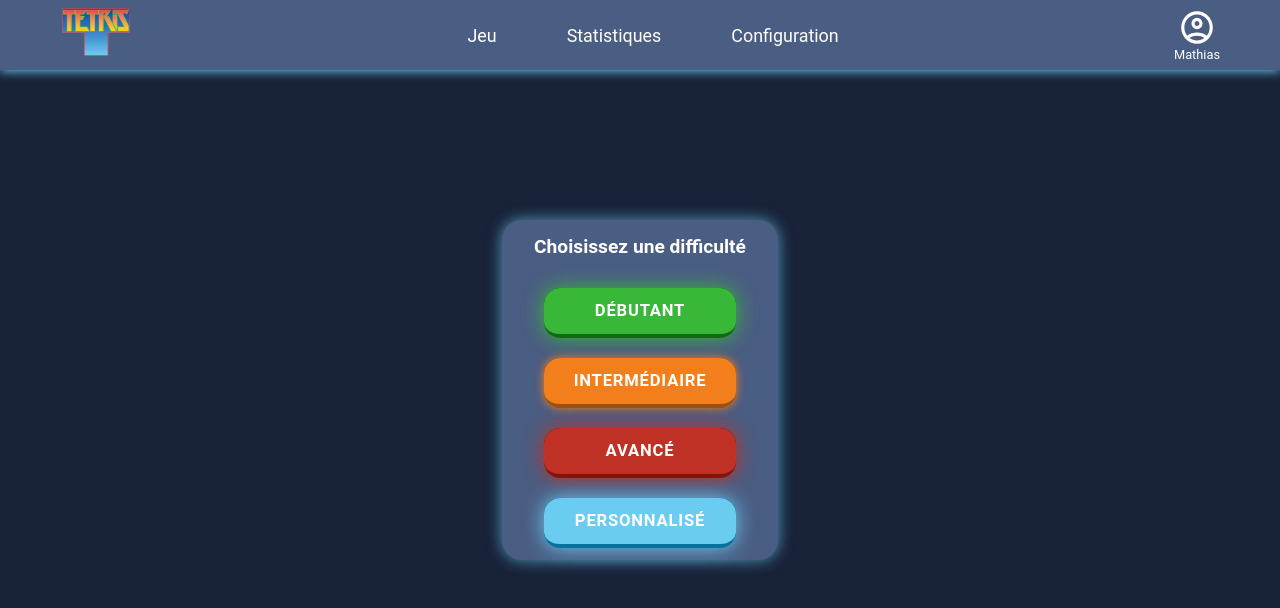
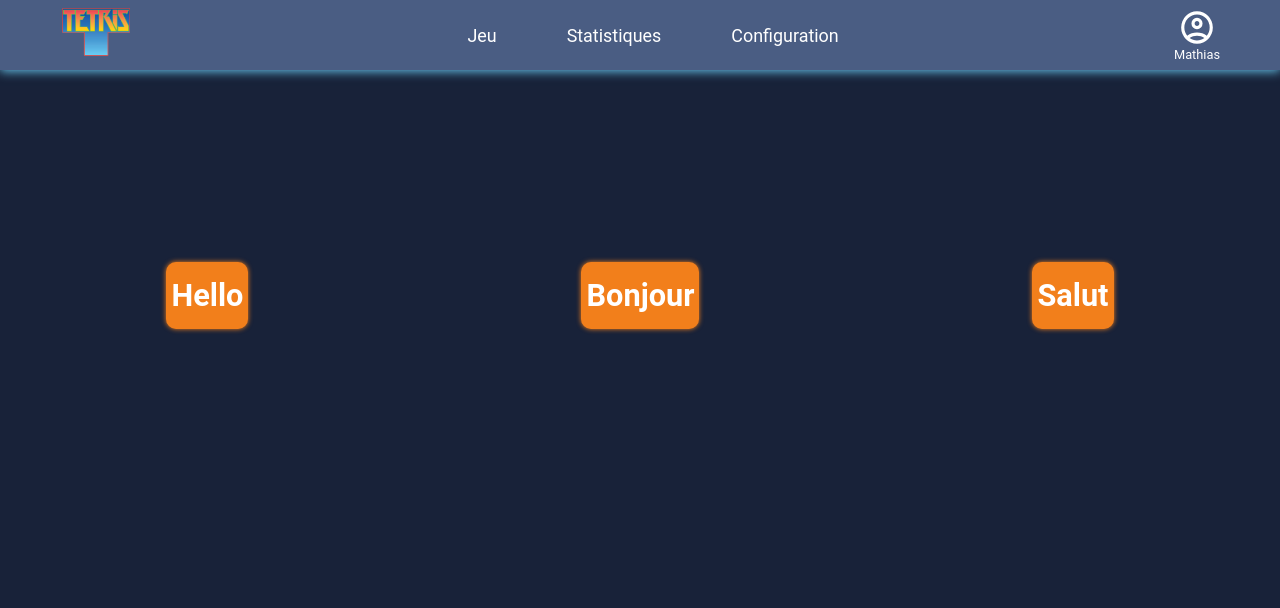
Before and after one commit to Rom1420/Tetrys, an Angular app in the folder front-end/: page /game in a window 1280 px wide. Before the commit this address led to /. Shown: the top 608 px of the page. Built offline with nearby package versions, Linux system fonts and the light colour scheme.

Commit message:
site avec pregame et game liées

```diff
--- a/front-end/src/app/app-routing.module.ts
+++ b/front-end/src/app/app-routing.module.ts
@@ -1,9 +1,13 @@
 import { NgModule } from '@angular/core';
 import { RouterModule, Routes } from '@angular/router';
+import {AppWordGame} from "./word-game/app.word-game";
+import {DifficultyListComponent} from "./difficulty-list/difficulty-list.component";
 // import { Component } from './name/name.component'; to import component
 
 const routes: Routes = [
   /**{path: 'quiz', component: QuizComponent} To create route to this component*/
+  {path: 'game', component: AppWordGame},
+  {path: '', component: DifficultyListComponent}
 ];
 
 @NgModule({
--- a/front-end/src/app/app.component.html
+++ b/front-end/src/app/app.component.html
@@ -1,5 +1,3 @@
 <nav-bar></nav-bar>
 <div class="background-overlay"></div>
-<div class="difficulty-list-component">
-    <difficulty-list></difficulty-list>
-</div>
+<router-outlet></router-outlet>
--- a/front-end/src/app/difficulty-button/difficulty-button.component.html
+++ b/front-end/src/app/difficulty-button/difficulty-button.component.html
@@ -1,5 +1,5 @@
 <div class="difficulty-button-container">
-    <a href="#">
+    <a href="/game">
         <div class="level" [ngClass]="getDifficultyClass()">
             <span>{{ difficulty.name }}</span>
         </div>
--- a/front-end/src/app/difficulty-list/difficulty-list.component.html
+++ b/front-end/src/app/difficulty-list/difficulty-list.component.html
@@ -1,4 +1,6 @@
-<div class="difficulty-container">
-    <h1 class="difficulty-list-text">Choisissez une difficulté</h1>
-    <difficulty-button *ngFor="let difficulty of difficultyList" [difficulty]="difficulty"></difficulty-button>
+<div class="difficulty-list-component">
+  <div class="difficulty-container">
+      <h1 class="difficulty-list-text">Choisissez une difficulté</h1>
+      <difficulty-button *ngFor="let difficulty of difficultyList" [difficulty]="difficulty"></difficulty-button>
+  </div>
 </div>
--- a/front-end/src/app/difficulty-list/difficulty-list.component.scss
+++ b/front-end/src/app/difficulty-list/difficulty-list.component.scss
@@ -17,3 +17,12 @@
         font-size: 1.5vw;
     }
 }
+
+.difficulty-list-component{
+  width: 100%;
+  height: 80%;
+  display: flex;
+  align-items: center;
+  justify-content: center;
+  flex-direction: column;
+}
--- a/front-end/src/app/nav-bar/nav-bar.component.html
+++ b/front-end/src/app/nav-bar/nav-bar.component.html
@@ -3,7 +3,7 @@
       <img class="logo" src="./assets/Tetris.png">
     </a>
     <nav class="navbar">
-        <a href="/pre-game.html">Jeu</a>
+        <a href="/game">Jeu</a>
         <a href="/statistiques.html">Statistiques</a>
         <a href="/config.html">Configuration</a>
     </nav>
--- a/front-end/src/app/word-game/app.word-game.html
+++ b/front-end/src/app/word-game/app.word-game.html
@@ -1,5 +1,5 @@
 <div class="word-game-container">
-  <div class="word-container" *ngFor="let word of words">
-    {{word}}
+  <div class="word-container" (click)="redirection()" *ngFor="let word of words">
+    <h1>{{word}}</h1>
   </div>
 </div>
--- a/front-end/src/app/word-game/app.word-game.scss
+++ b/front-end/src/app/word-game/app.word-game.scss
@@ -0,0 +1,24 @@
+.word-game-container{
+  margin-top: 15%;
+  display: flex;
+  flex-direction: row;
+  justify-content: space-around;
+}
+
+.word-container{
+  text-align: center;
+  background-color: #F27F1B;
+  box-shadow: 0 0 5px #F27F1B;
+  border-radius: 10px;
+  justify-content: center;
+
+}
+
+.word-container h1{
+  color: #fff;
+  font-weight: bold;
+  font-size: 2.4vw;
+  margin-top: 10px;
+  margin-bottom: 10px;
+  padding: 5px;
+}
--- a/front-end/src/app/word-game/app.word-game.ts
+++ b/front-end/src/app/word-game/app.word-game.ts
@@ -1,4 +1,6 @@
 import {Component} from "@angular/core";
+import {Router} from "@angular/router"
+
 
 @Component({
   selector: 'app-word-game',
@@ -7,9 +9,17 @@ import {Component} from "@angular/core";
 })
 
 export class AppWordGame {
-  constructor() {
-  }
 
   public words: string[] = ["Hello", "Bonjour", "Salut"];
+  public urlBlock: string = "../../assets/block.png";
 
+  constructor(private router: Router) {}
+
+  redirection(){
+    this.router.navigate(["/page2"]).then(() => {
+      console.log('Navigation réussie !');
+    }).catch(error => {
+      console.error('Erreur de navigation :', error);
+    });
+  }
 }
```
Also changed, not shown: front-end/src/app/app.module.ts (+6 -4 lines).
